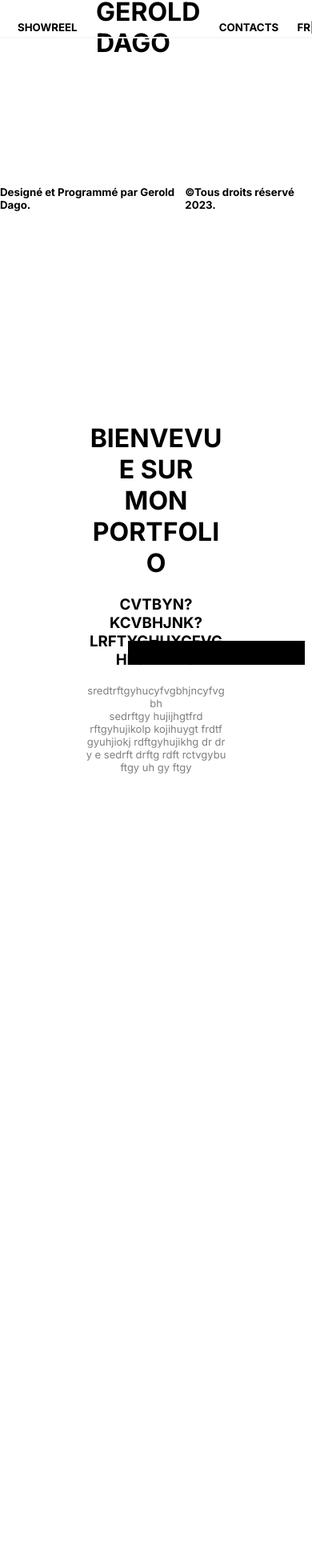
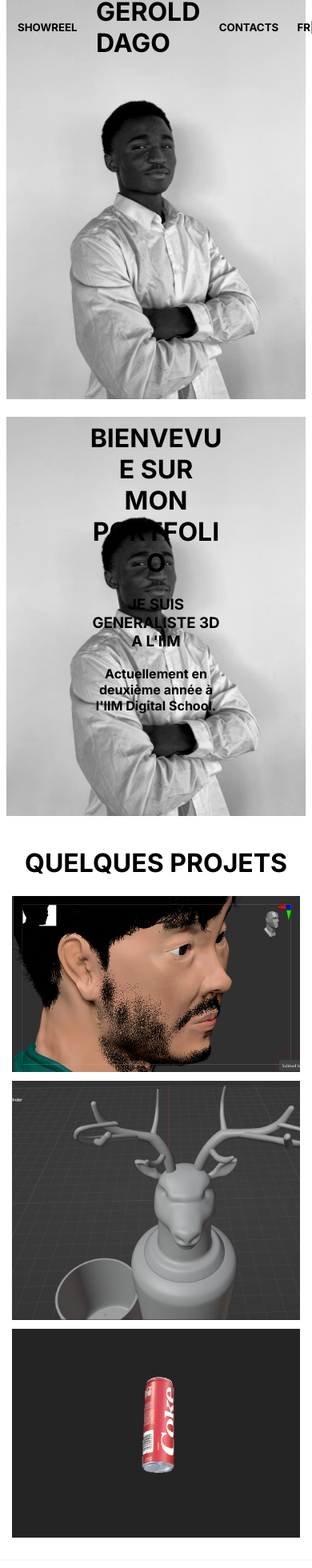
Before and after one commit to gerolddago/gerolddago, a plain HTML site: page index.html in a window 390 px wide. Shown: the top 1960 px of the page at 80% size. Before the commit the page ends 980 px from the top, so only its background shows below. Drawn offline with Linux system fonts and the light colour scheme; a web font is replaced by a local one.

Commit message:
Add files via upload

```diff
--- a/index.html
+++ b/index.html
@@ -24,26 +24,39 @@
             <!-- <button id="gen_ideas">GENERATE AI IDEAS</button> -->
 
             <div class="item">
-                <img src="img/f_front_2.jpg" alt="" width="500px" height="auto">
+                <img src="img/photo_cv_1_edited_n.jpg" alt="" width="500px" height="auto">
             </div>
             <div class="item">
-                <img src="img/f_front_2.jpg" alt="" width="500px" height="auto">
+                <img src="img/photo_cv_1_edited_n.jpg" alt="" width="500px" height="auto" id="imgtohide">
             </div>
 
             <div class="item" id="item4">
                 <h1>BIENVEVUE SUR MON PORTFOLIO</h1>
-                <h3>CVTBYN?KCVBHJNK?LRFTYGHUXCFVGHBJNRFTG</h3>
-                <p> sredtrftgyhucyfvgbhjncyfvgbh <br> sedrftgy hujijhgtfrd rftgyhujikolp kojihuygt frdtf gyuhjiokj rdftgyhujikhg dr dr y e sedrft drftg rdft rctvgybu ftgy uh gy ftgy
+                <h3>JE SUIS GENERALISTE 3D A L'IIM</h3>
+                <p> Actuellement en deuxième année à l'IIM Digital School.</p>
+            </div>
+
+            <!-- <div class="item" id="item5">
+                <h1>QUI SUIS-JE ?</h1>
+                <p>rdyftugyihugiyutfycrxd</p>
+            </div> -->
+
+            <div class="item" id="item5">
+                <h1>QUELQUES PROJETS</h1>
+                <div class="item"><img src="img/squidgame.png" alt=""width="60%" height="auto"></div>
+                <div class="item"><img src="img/cerf.png" alt=""width="60%" height="auto"></div>
+                <div class="item"><img src="img/coke.png" alt=""width="60%" height="auto"></div>
+            </div>
 
         </div>
 
-        <button id="gen_ideas"><a href="mailto:gerold.dago@gmail.com">CONTACTER AU PLUS VITE</a></button>
+        <!-- <button id="gen_ideas"><a href="mailto:gerold.dago@gmail.com">CONTACTER AU PLUS VITE</a></button>
         <script>
             function lockApp(){
                 document.location.replace("index.html");
                 console.log("Application verrouillé");
             }
-        </script>
+        </script> -->
 
         <footer>
             <h5>Designé et Programmé par Gerold Dago.</h5>
--- a/script.js
+++ b/script.js
@@ -69,6 +69,13 @@ const canvas = new fabric.Canvas('canvas', {isDrawingMode: false});
 //   }
 // });
 
+imgtohide = document.querySelector('#imgtohide');
+     if (window.screen.availWidth < 1025){
+        imgtohide.style.display = "none";
+     }
+     else{
+        imgtohide.style.display = "block";
+     }
 
 
 
--- a/style2.css
+++ b/style2.css
@@ -101,12 +101,25 @@ footer {
 #item4 h1,#item4 h3, #item4 p{
     justify-content: center;
 }
+#item5{
+    text-align: center;
+    width: 100%;
+    /* margin: 2%; */
+    overflow-wrap: anywhere;
+}
 #itemContact{
     text-align: center;
     width: 45%;
     /* margin: 2%; */
     overflow-wrap: anywhere;
     margin-top: 8%;
+}
+/* #item h1{
+    font-size: 500px;
+    font-weight: bolder;
+} */
+#imgtohide{
+    display: block;
 }
 .containerP input{
     border: none;
@@ -130,12 +143,17 @@ footer {
     width: 90%;
     height: auto;
     overflow: hidden;
+    margin-left: 5%;
 }
 /* @media (min-aspect-ratio:16/9)  */
-@media screen and (max-width:425px){
+@media screen and (max-width:1024px){
     .bgclip{
-        height: 100%;
-        width: auto;
+        margin-top: 11%;
+    }
+}
+@media screen and (max-width:426px){
+    .bgclip{
+        margin-top: 20%;
     }
 }
 
@@ -169,8 +187,9 @@ button:hover {
 }
 
 p{
-    color: grey;
-    font-size: small;
+    /* color: grey; */
+    font-size: medium;
+    font-weight: 700;
 }
 h5{
     display: flex;
@@ -213,7 +232,6 @@ select{
 }
 
 
-
 /*----------------------------------------------------------------------------------*/
 
 @media screen and (max-width:855px){
```
Also changed, not shown: cv.html (+2 -2 lines), showreel.html (+2 -2 lines), img/cerf.png (added), img/coke.png (added), img/photo_cv_1_edited.jpg (added), img/photo_cv_1_edited_n.jpg (added), img/squidgame.png (added).
